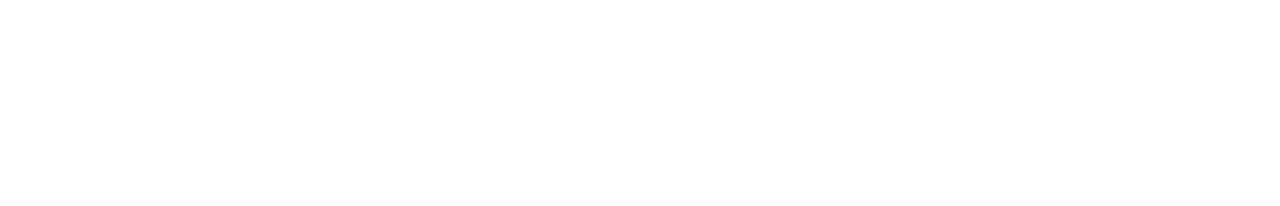
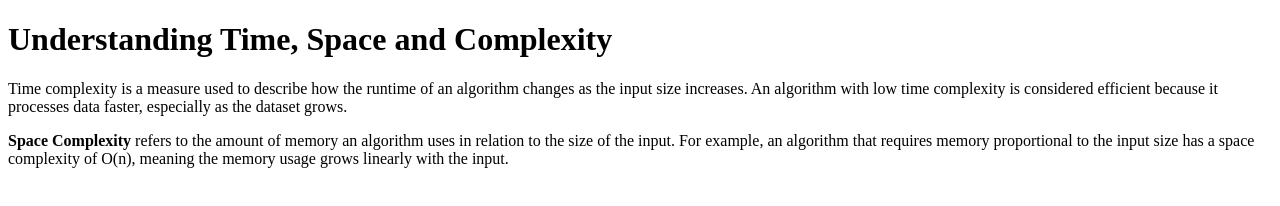
Before and after one commit to acciojob/time-and-space-complexity-5kul, a website: page main.html in a window 1280 px wide. Drawn offline with Linux system fonts and the light colour scheme.

Commit message:
created a submission

```diff
--- a/main.html
+++ b/main.html
@@ -8,6 +8,13 @@
 
 <body>
 	<!-- the entire body must be written by student -->
+	<h1>Understanding Time, Space and Complexity</h1>
+	<p>
+        Time complexity is a measure used to describe how the runtime of an algorithm changes as the input size increases. An algorithm with low time complexity is considered efficient because it processes data faster, especially as the dataset grows.
+    </p>
+	<p>
+        <b>Space Complexity</b> refers to the amount of memory an algorithm uses in relation to the size of the input. For example, an algorithm that requires memory proportional to the input size has a space complexity of O(n), meaning the memory usage grows linearly with the input.
+    </p>
     <script type="text/javascript" src="./script.js">
 </script>
 
```
